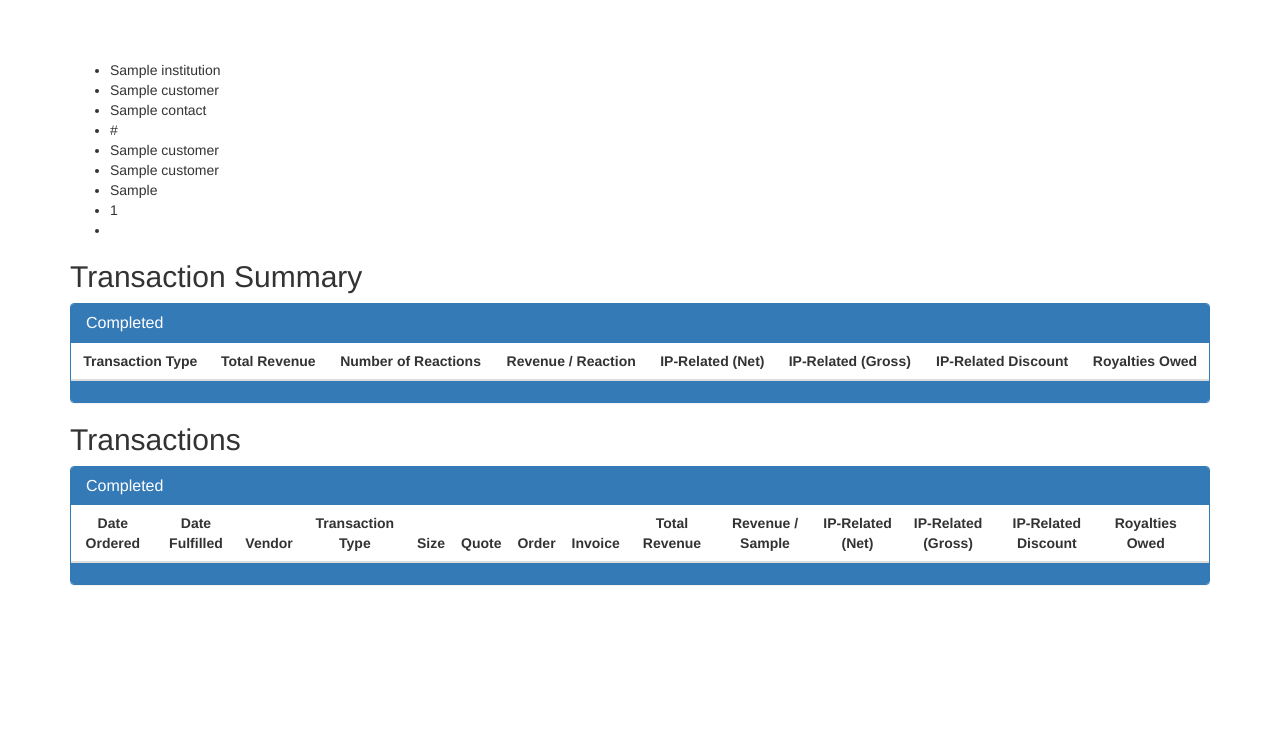
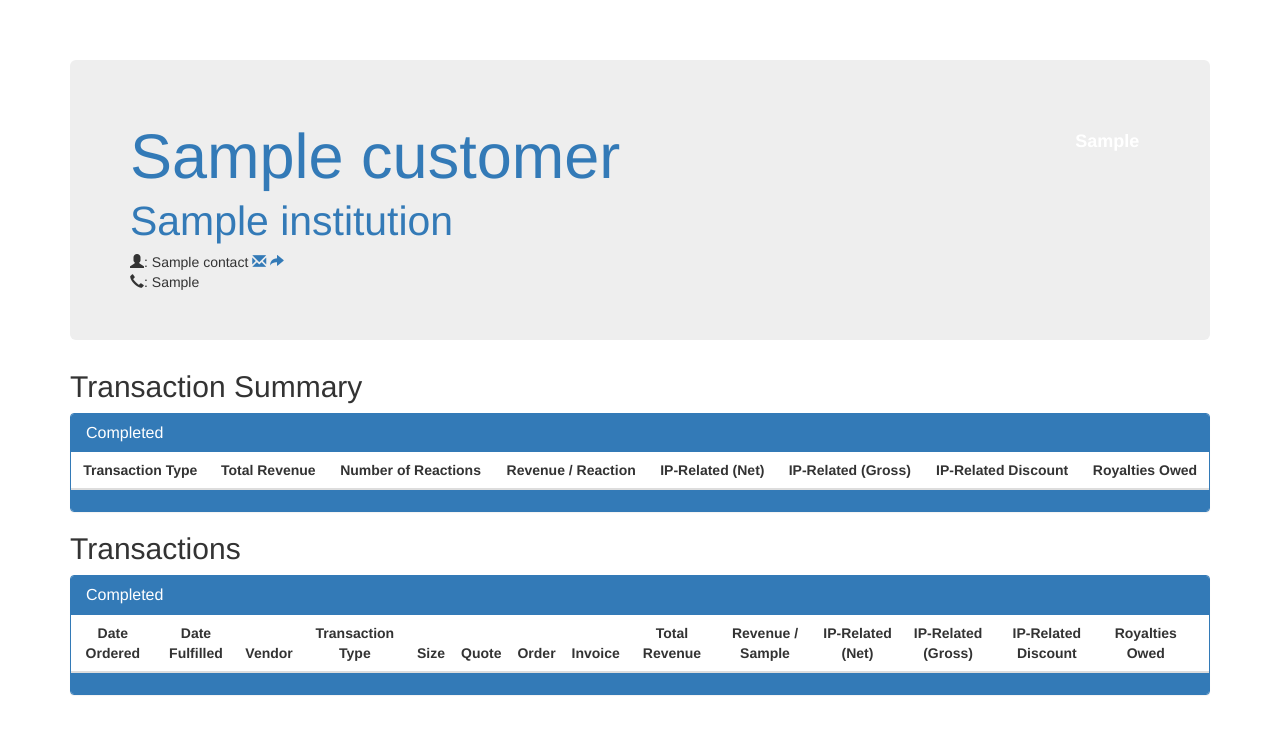
Before and after one commit to mfcovington/django-revenue-tracker, a Django app: template revenue_tracker/templates/revenue_tracker/customer_detail.html in a window 1280 px wide. Shown: the top 734 px of the page. Run offline with Django 3.2, Linux system fonts and the light colour scheme; the template is opened without the code that fills it: most values are stand-ins (such as "Sample title", 1, 10 or a date in 2020); lists and menus that the app fills with data are empty; parts of the project's set-up code (start-up, migrations or seed data) failed here and were passed over; some libraries are stand-ins or nearby versions.

Commit message:
Add jumbotron for customer detail

```diff
--- a/revenue_tracker/static/revenue_tracker/css/app.css
+++ b/revenue_tracker/static/revenue_tracker/css/app.css
@@ -1,3 +1,23 @@
+h1.customer {
+  line-height: 0.9;
+}
+
+/**********/
+/* Labels */
+/**********/
+
+.label-Academic {
+  background-color: rgb(255, 97, 102);
+}
+
+.label-Government {
+  background-color: rgb(129, 133, 255);
+}
+
+.label-Industry {
+  background-color: rgb(85, 182, 83);
+}
+
 /**********/
 /* Panels */
 /**********/
--- a/revenue_tracker/templates/revenue_tracker/customer_detail.html
+++ b/revenue_tracker/templates/revenue_tracker/customer_detail.html
@@ -9,22 +9,44 @@
 
   <div class="container">
 
-    <ul>
-      <li>{{ customer.institution }}</li>
-      <li>{{ customer.name }}</li>
-      <li>{{ customer.contact }}</li>
-      <li>{{ customer.website }}</li>
-      <li>{{ customer.contact_name }}</li>
-      <li>{{ customer.customer }}</li>
-      <li>{{ customer.institution_type }}</li>
-      <li>{{ tx_count }}</li>
-      <li>
-        {% if tx_count > 1 %}
-          Repeat Customer
-          {% include "revenue_tracker/_repeat_customer_stats.html" %}
+    <a name='summary'></a>
+    <div class="jumbotron">
+      <h3>
+        <span class="label label-{{ customer.institution_type }} pull-right">
+          {{ customer.institution_type }}
+        </span>
+      </h3>
+
+      {% if customer.name %}
+        <h1 class="customer">
+          {% if customer.website %}<a href="{{ customer.website }}">{{ customer.name }}</a>{% else %}{{ customer.name }}{% endif %}
+        <br>
+        <small>
+          {% if customer.institution.website %}<a href="{{ customer.institution.website }}">{{ customer.institution }}</a>{% else %}{{ customer.institution }}{% endif %}
+        </small>
+        </h1>
+      {% else %}
+        <h1>
+          {% if customer.institution.website %}<a href="{{ customer.institution.website }}">{{ customer.institution }}</a>{% else %}{{ customer.institution }}{% endif %}
+        </h1>
+      {% endif %}
+
+      {% if customer.contact %}
+          <i class="glyphicon glyphicon-user"></i>:
+        {{ customer.contact.name }}
+        {% if customer.contact.email %}
+          <a href="mailto:{{ customer.contact.email }}"><i class="glyphicon glyphicon glyphicon-envelope"></i></a>
         {% endif %}
-      </li>
-    </ul>
+        {% if customer.contact.website %}
+          <a href="{{ customer.contact.website }}" target="_blank"><i class="glyphicon glyphicon-share-alt"></i></a>
+        {% endif %}
+        {% if customer.contact.phone %}
+          <br>
+          <i class="glyphicon glyphicon-earphone"></i>: {{ customer.contact.phone.as_international }}
+        {% endif %}
+      {% endif %}
+    </div>
+
     <h2>Transaction Summary</h2>
     {% if unfulfilled_list %}
       {% include "revenue_tracker/_transaction_summary_panel.html" with panel_type="danger" full_report=report_unfulfilled anchor="pending-transaction-summary" panel_title="Pending" %}
@@ -38,33 +60,6 @@
     {% endif %}
     {% include "revenue_tracker/_transaction_panel.html" with panel_type="primary" transaction_list=fulfilled_list transaction_type="all" anchor="completed-transactions" panel_title="Completed" %}
 
-
-    {# <ul class=" #}
-      {# {% if transaction.transaction_type == 'kit' %} #}
-        {# alert-success #}
-      {# {% elif transaction.transaction_type == 'service' %} #}
-        {# alert-info #}
-      {# {% elif transaction.transaction_type == 'other' %} #}
-        {# alert-warning #}
-      {# {% endif %} #}
-    {# "> #}
-      {# <li>{{ transaction.transaction_type|get_verbose_transaction_type }}</li> #}
-      {# <li>{{ transaction.number_of_reactions }}</li> #}
-      {# <li>{{ transaction.customer }}</li> #}
-      {# <li>{{ transaction.vendor }}</li> #}
-      {# <li>{{ transaction.date }}</li> #}
-      {# <li>{{ transaction.total_price }}</li> #}
-      {# <li>{{ transaction.ip_related_price }}</li> #}
-      {# <li>{{ transaction.quote }}</li> #}
-      {# <li>{{ transaction.order }}</li> #}
-      {# <li>{{ transaction.invoice }}</li> #}
-      {# <li>{{ transaction.date_fulfilled }}</li> #}
-      {# <li>{{ transaction.date_paid }}</li> #}
-      {# <li>{{ transaction.description }}</li> #}
-      {# <li>{{ transaction.notes }}</li> #}
-      {# <li><a href="{% url 'admin:revenue_tracker_transaction_change' transaction.pk %}" target="_blank"><i class="glyphicon glyphicon-pencil"></i></a></li> #}
-    {# </ul> #}
-
   </div>
 
 {% endblock %}
```
